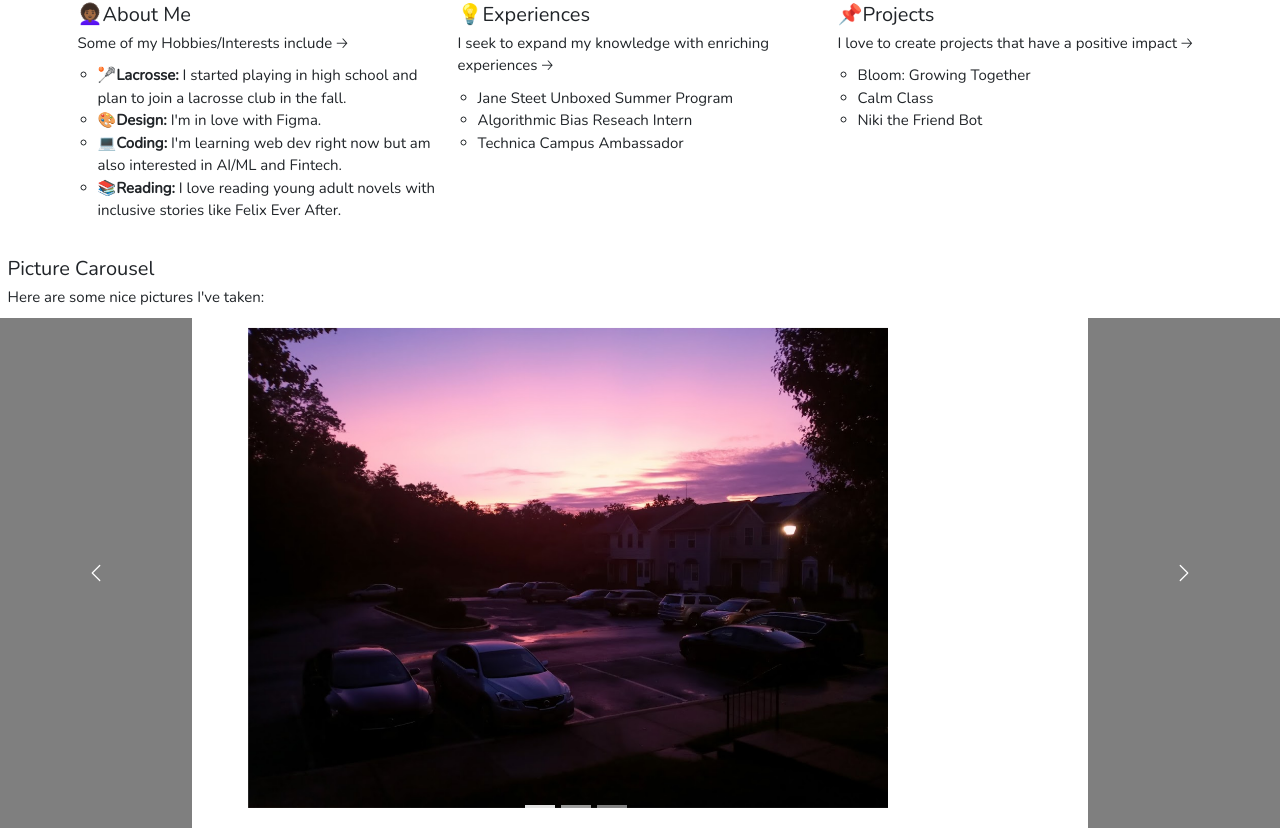
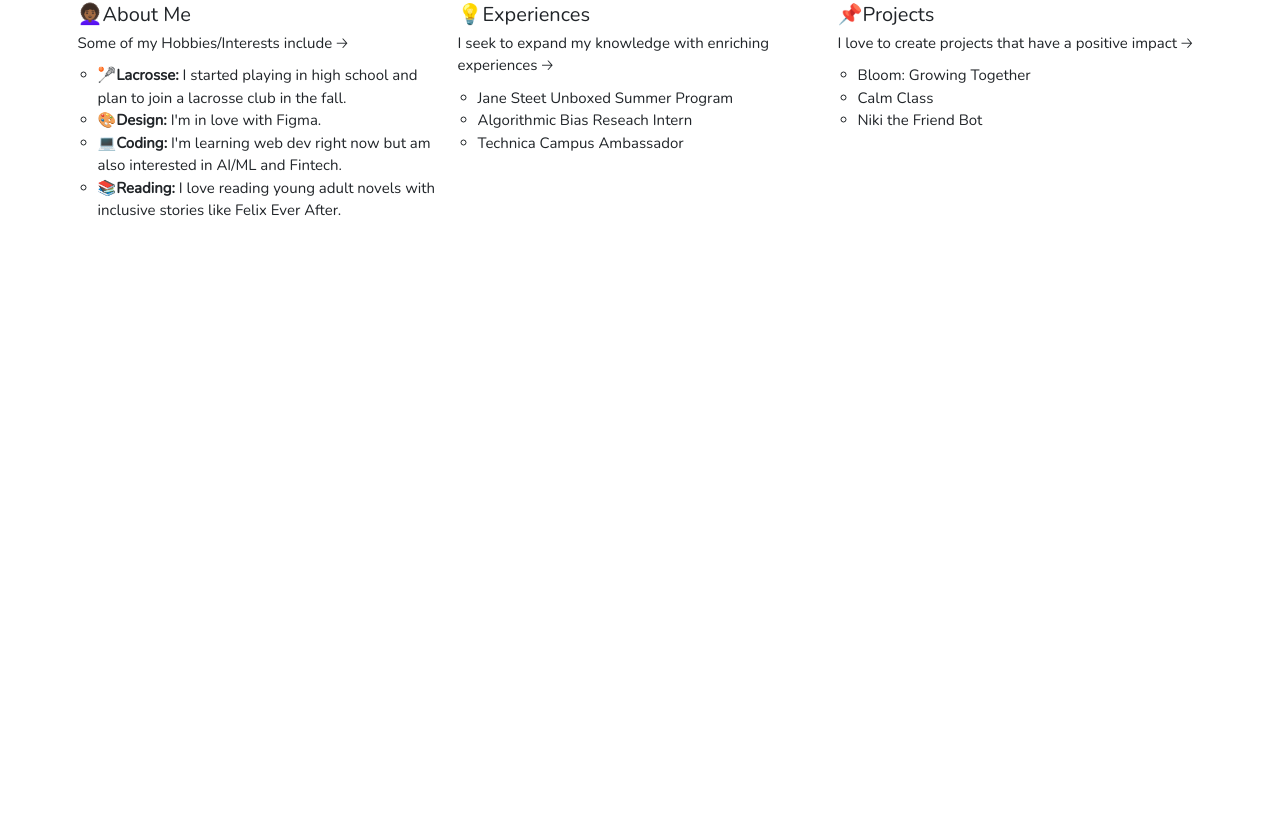
Before and after one commit to MaryannN/INIT2023WebDevTrack, a plain HTML site: page index.html in a window 1280 px wide. Shown: the part 277-1105 px from the top of the page. After the commit the page ends 800 px from the top, so only its background shows below. Drawn offline with nearby package versions, Linux system fonts and the light colour scheme.

```diff
--- a/index.html
+++ b/index.html
@@ -80,7 +80,7 @@
 <br>
 
 <!-- Carousel -->
-<div>
+<div id="exclusive" class="hidden">
 
   <div class="container-fluid mt-3">
   <h2>Picture Carousel</h2>
@@ -88,8 +88,6 @@
   </div>
 
 <div id="demo" class="carousel slide" data-bs-ride="carousel">
-
-
 
   <!-- Indicators/dots -->
   <div class="carousel-indicators">
```
